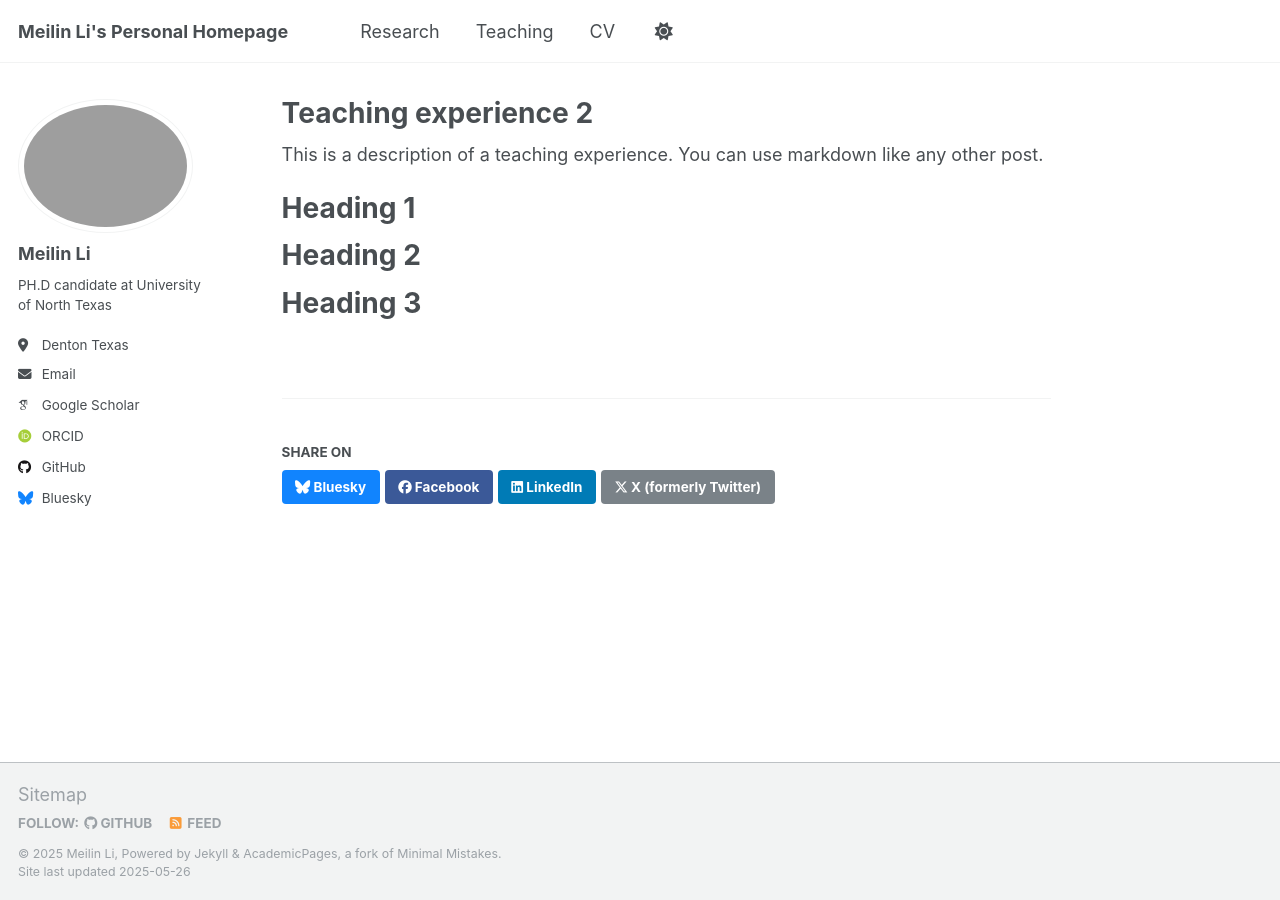
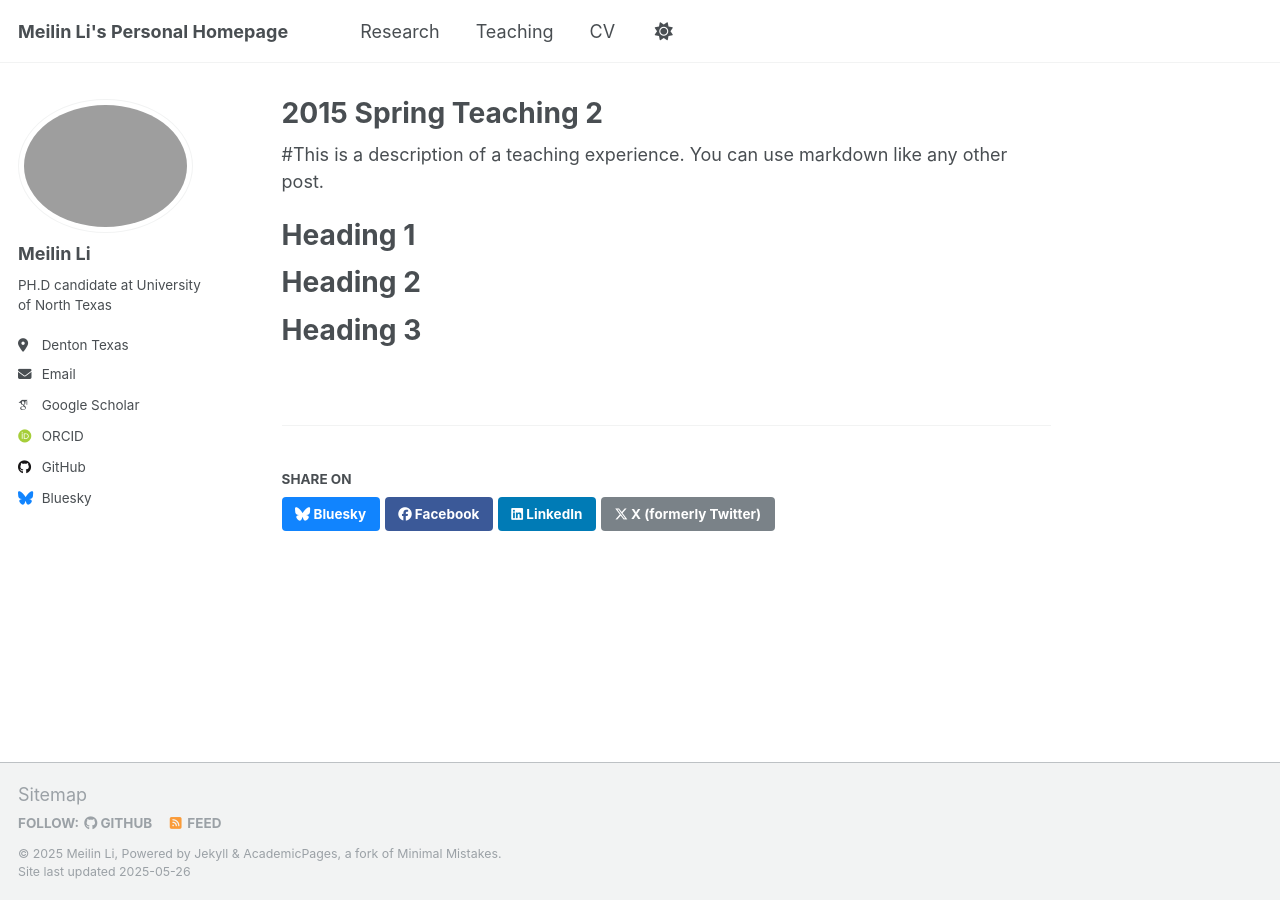
Before and after one commit to meilinlinet/meilinlinet.github.io, a Jekyll site: the page built from _teaching/2015-spring-teaching-2.md, in a window 1280 px wide. Built offline with Jekyll 4.4.1, drawn with Linux system fonts in a browser that asks for light colours; some web fonts are replaced; a file with an impossible date is left out; part of the change alters nothing that is shown.

Commit message:
Update 2015-spring-teaching-2.md

```diff
--- a/_teaching/2015-spring-teaching-2.md
+++ b/_teaching/2015-spring-teaching-2.md
@@ -1,14 +1,14 @@
 ---
-title: "Teaching experience 2"
-collection: teaching
-type: "Workshop"
-permalink: /teaching/2015-spring-teaching-1
-venue: "University 1, Department"
-date: 2015-01-01
-location: "City, Country"
+#title: "Teaching experience 2"
+#collection: teaching
+#type: "Workshop"
+#permalink: /teaching/2015-spring-teaching-1
+#venue: "University 1, Department"
+#date: 2015-01-01
+#location: "City, Country"
 ---
 
-This is a description of a teaching experience. You can use markdown like any other post.
+#This is a description of a teaching experience. You can use markdown like any other post.
 
 Heading 1
 ======
```
